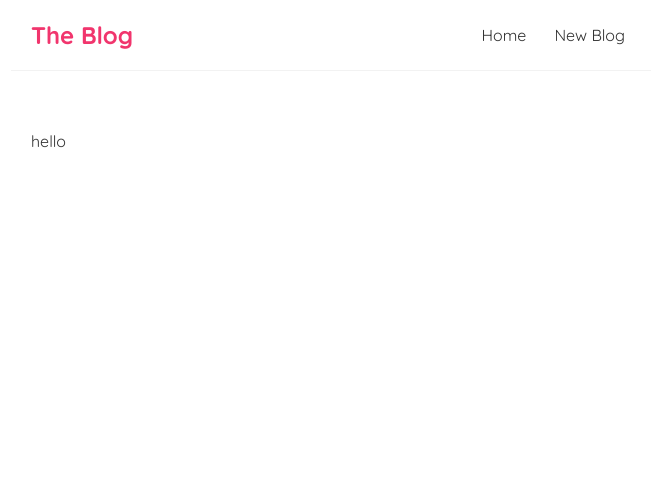
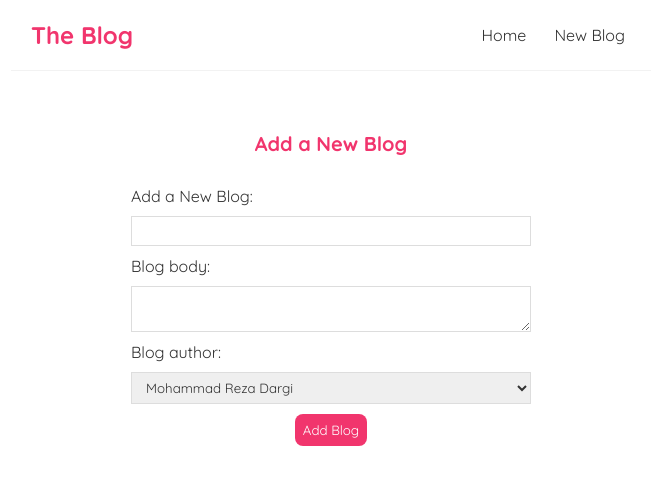
Before and after one commit to mr-dargi/ReactJs-blog, a React (Create React App) app in the folder client/: page /blog/create in a window 1280 px wide. Shown: the top 484 px of the page, without its empty margins (309-964 px from the left). Built offline with nearby package versions, Linux system fonts and the light colour scheme.

Commit message:
Creating form inside CreateNewBlog.js file and adding a some css style to it

```diff
--- a/client/src/App.css
+++ b/client/src/App.css
@@ -77,3 +77,39 @@
   border-radius: 8px;
   cursor: pointer;
 }
+
+/* create new blog form  */
+.create {
+  max-width: 400px;
+  margin: 0 auto;
+  text-align: center;
+}
+
+.create label {
+  text-align: left;
+  display: block;
+}
+
+.create h2 {
+  font-size: 20px;
+  color: #f1356d;
+  margin-bottom: 30px;
+}
+
+.create input, .create textarea, .create select {
+  width: 100%;
+  padding: 6px 10px;
+  margin: 10px 0;
+  border: 1px solid #ddd;
+  box-sizing: border-box;
+  display: block;
+}
+
+.create button {
+  background-color: #f1356d;
+  color: #fff;
+  border: 0;
+  padding: 8px;
+  border-radius: 8px;
+  cursor: pointer;
+}
--- a/client/src/components/CreateNewBlog.js
+++ b/client/src/components/CreateNewBlog.js
@@ -1,5 +1,25 @@
 export default function CreateNewBlog() {
   return (
-    <div>hello</div>
+   <div className="create">
+    <h2>Add a New Blog</h2>
+    <form>
+      <label>Add a New Blog:</label>
+      <input
+        type="text"
+        required
+      />
+      <label>Blog body:</label>
+      <textarea
+        required
+      ></textarea>
+      <label>Blog author:</label>
+      <select>
+        <option value="Mohammad Reza Dargi">Mohammad Reza Dargi</option>
+        <option value="Amir Mohammad">Amir Mohammad</option>
+        <option value="Jadi">Jadi</option>
+      </select>
+      <button>Add Blog</button>
+    </form>
+   </div>
   )
 }
```
